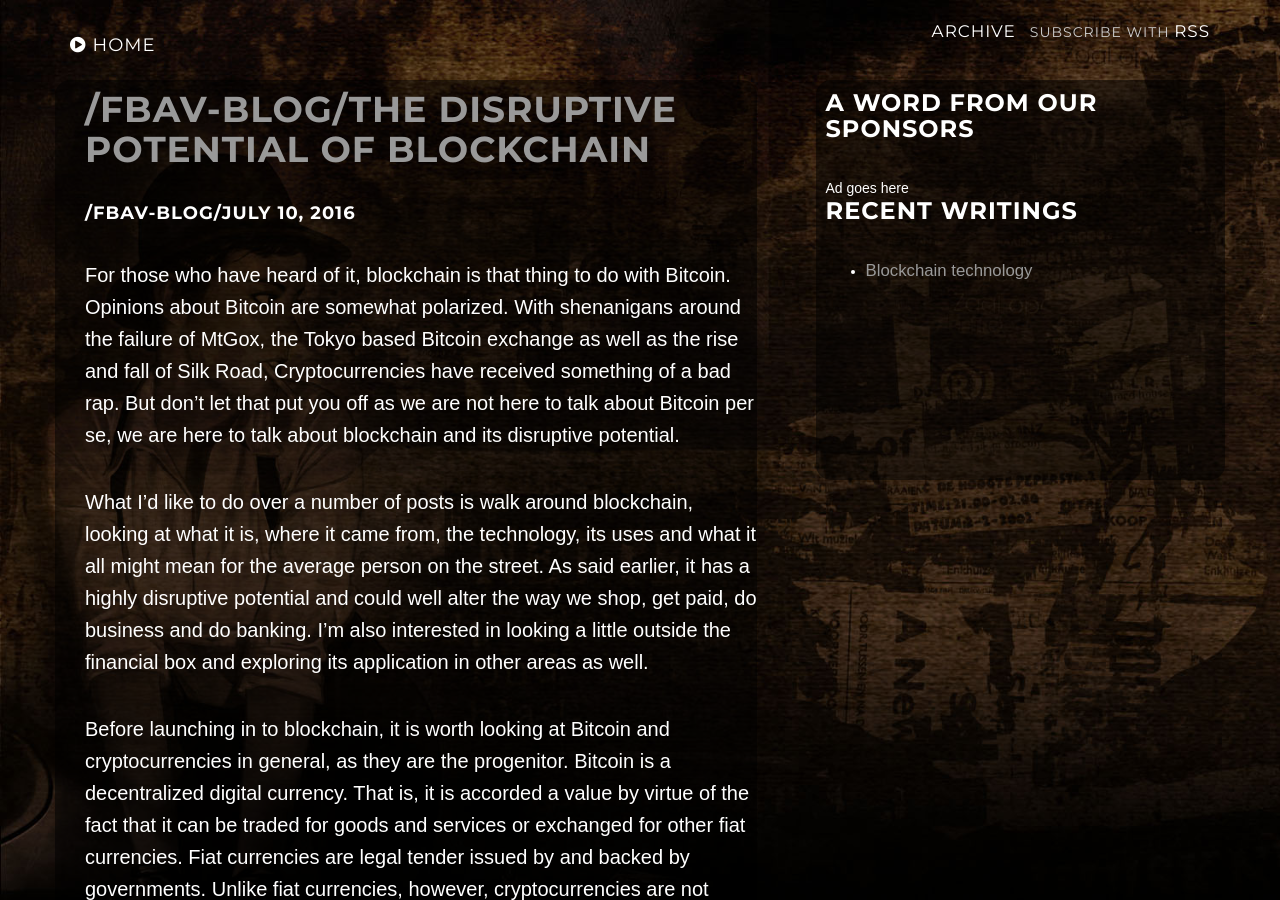
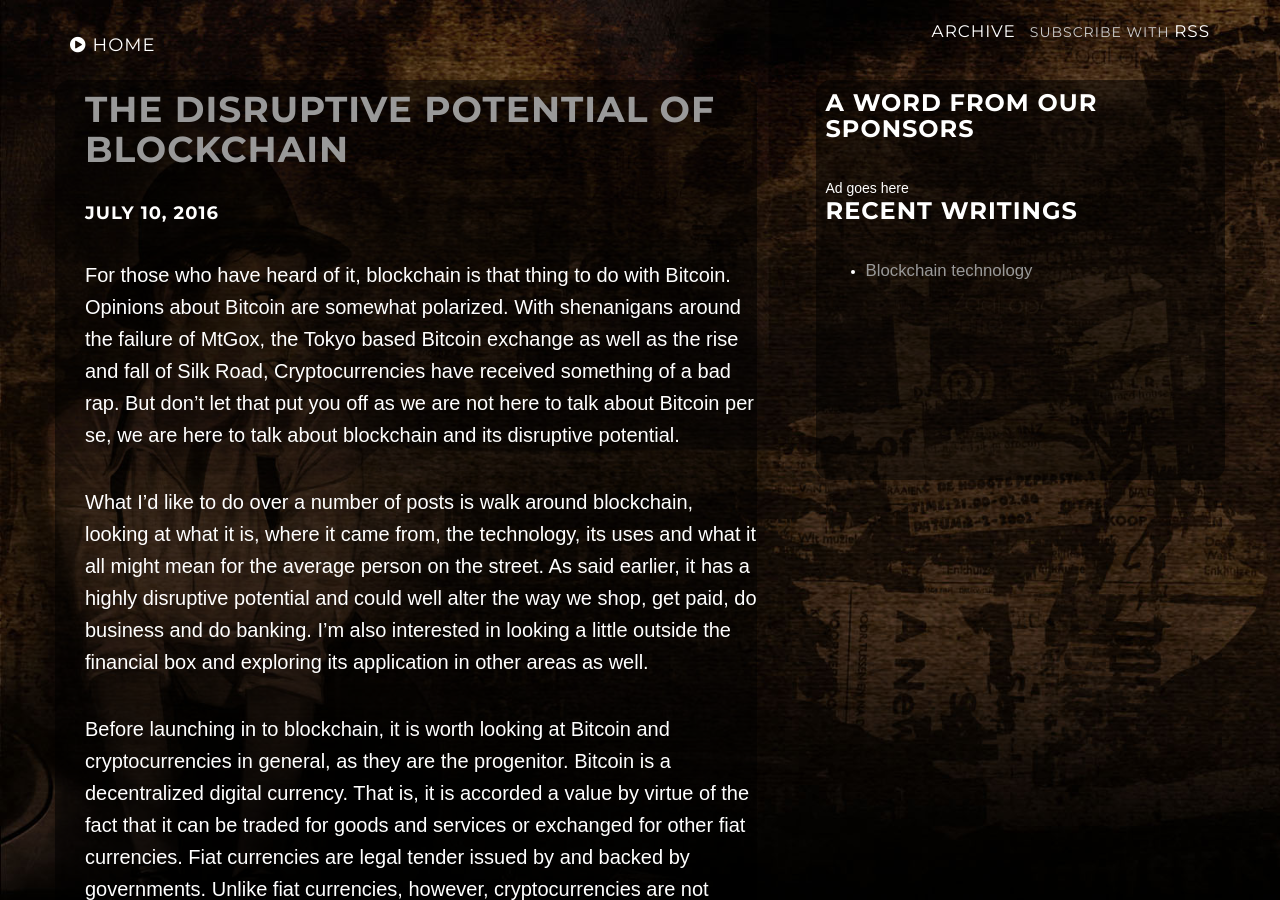
Before and after one commit to fbav/fbav-blog, a Jekyll site: the page built from index.html, in a window 1280 px wide and 900 px high. Built offline with Jekyll 4.4.1, drawn with Linux system fonts in a browser that asks for light colours; nearby versions of some CDN libraries; library files that are not in the unit come from our copies.

Commit message:
forgat to change baseurl

```diff
--- a/_includes/post_detail.html
+++ b/_includes/post_detail.html
@@ -1,7 +1,7 @@
 <div class="single_post">
     <h1 class="entry-title">
-    {{site.baseurl}}/{{ post.title }}
+    {{ post.title }}
     </h1>
-    <h4>{{site.baseurl}}/{{ post.date | date: '%B %d, %Y'}}</h4>
+    <h4>{{ post.date | date: '%B %d, %Y'}}</h4>
     <div class="entry-content">{{ content }}</div>
     </div>
```
